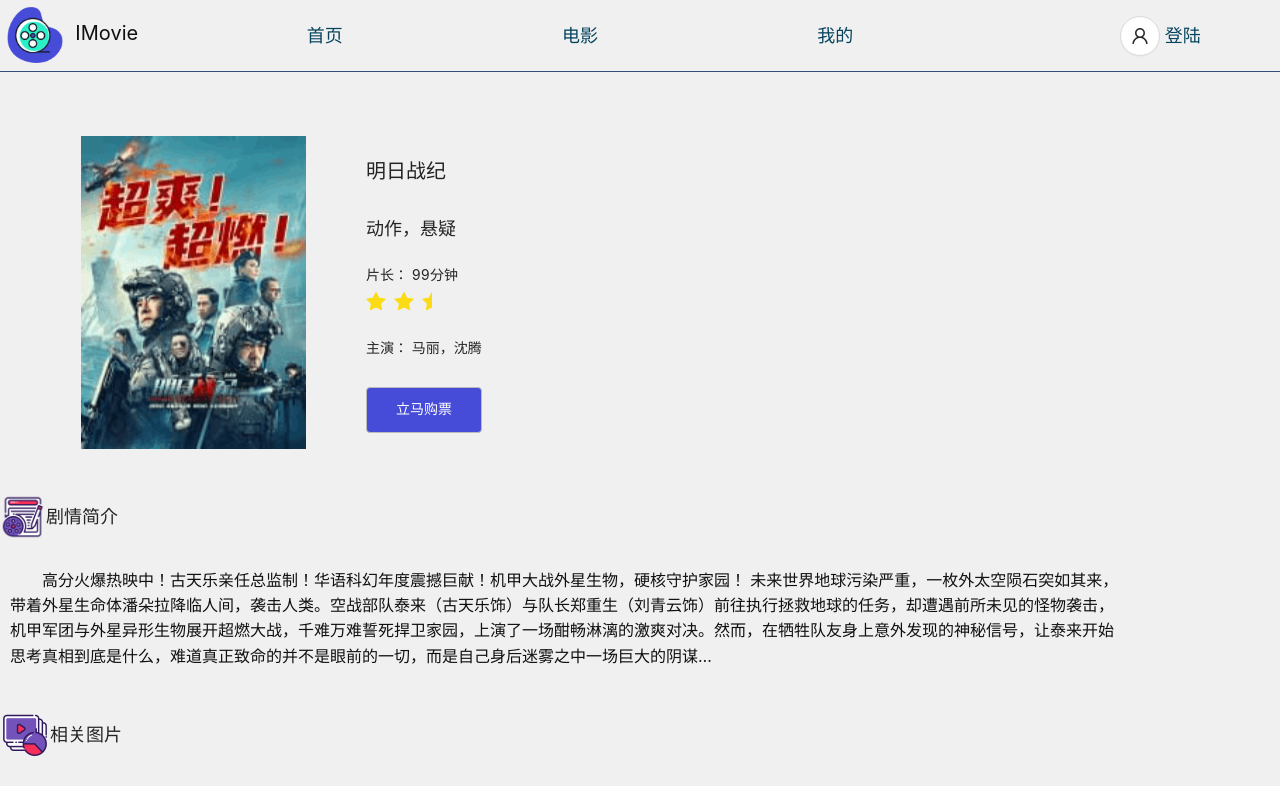
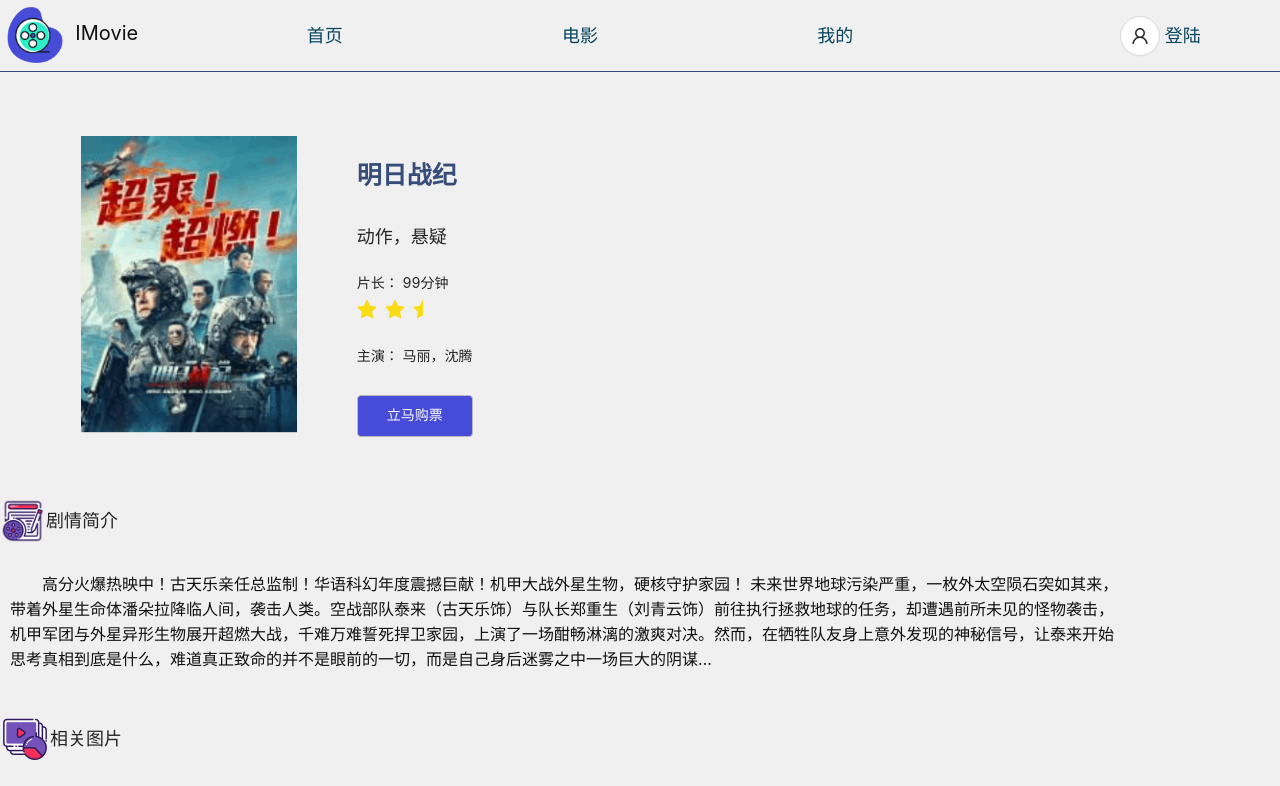
Before and after one commit to AFS-Bootcamp-202207-Class-2-1/IMovieFront, a React app: page /movies in a window 1280 px wide. Shown: the top 786 px of the page. Built offline with nearby package versions, Linux system fonts and the light colour scheme.

Commit message:
feat:add session module

```diff
--- a/package.json
+++ b/package.json
@@ -63,8 +63,8 @@
     "workbox-webpack-plugin": "^6.4.1"
   },
   "scripts": {
-    "start": "DISABLE_ESLINT_PLUGIN=true node scripts/start.js",
-    "build": "DISABLE_ESLINT_PLUGIN=true node scripts/build.js",
+    "start": "node scripts/start.js",
+    "build": "node scripts/build.js",
     "test": "",
     "serve": "node serve.js"
   },
--- a/src/App.js
+++ b/src/App.js
@@ -4,6 +4,7 @@ import IndexPage from "./pages/IndexPage";
 import Login from "./pages/Login";
 import Register from "./pages/Register";
 import MoviesPage from "./pages/MoviesPage";
+import TicketSelect from "./pages/TicketSelect";
 
 function App() {
   return (
@@ -11,6 +12,7 @@ function App() {
         <Route path="/" element={<IndexLayout />}>
           <Route index element={<IndexPage />} />
           <Route path="/movies" element={<MoviesPage />} />
+          <Route path="/ticket" element={<TicketSelect />} />
         </Route>
         <Route path="register" element={<Register />} />
         <Route path="login" element={<Login />} />
--- a/src/api/api.js
+++ b/src/api/api.js
@@ -1,7 +1,7 @@
 import axios from "axios";
 
 const api = axios.create({
-    baseURL: "http://10.222.232.184:8083"
+    baseURL: "http://10.222.232.184:8084"
 })
 
 export default api;
--- /dev/null
+++ b/src/api/ticketSelect.js
@@ -0,0 +1,9 @@
+import api from "./api"
+
+export const getSessions = (id) => {
+    return api.get("/session/1")
+};
+
+export const getMovieDetail = (id) => {
+    return api.get("/detail/1")
+};
--- a/src/assets/less/MovieDetails.less
+++ b/src/assets/less/MovieDetails.less
@@ -2,11 +2,21 @@
     display: flex;
     margin-top: 64px;
     margin-left: 81px;
+    .movie-cover {
+        height: 300px;
+    }
     .DetailIntroduce {
         padding: 20px 0px 20px 60px;
+        width: 65%;
+        .movie-name {
+            font-weight: bold;
+            font-size: 25px;
+            color: #364d79;
+        }
         .button {
             width: 116px;
-            height: 46px;
+            height: 42px;
+            cursor: pointer;
             background-color: rgba(70, 75, 216, 100);
             color: #FFFFFFFF;
             border-radius: 4px;
--- /dev/null
+++ b/src/assets/less/ticketSession.less
@@ -0,0 +1,11 @@
+@import url('./MovieDetails.less');
+
+.session-selector {
+    margin-top: 10px;
+}
+
+.score {
+    font-size: 50px;
+    color: #BD3124;
+    padding-top: 20px;
+}
--- a/src/components/MovieDetails.jsx
+++ b/src/components/MovieDetails.jsx
@@ -7,14 +7,14 @@ const MovieDetails = (props) => {
     const { movie } = props;
     return (
         <div className="Detail-Movie">
-            <img src={MovieCover} alt="cover" />
+            <img className='movie-cover' src={MovieCover} alt="cover" />
             <div className="DetailIntroduce">
-                <div className="fs-20 black-1">明日战纪</div>
+                <div className="fs-20 black-1 movie-name">明日战纪</div>
                 <div className="fs-18 black-1 mt-28" >动作，悬疑</div>
                 <div className="fs-14 black-1 mt-20">片长： 99分钟</div>
                 <Rate allowHalf defaultValue={2.5} className="mt-13"/>
                 <div className="fs-14 black-1 mt-20">主演： 马丽，沈腾</div>
-                <button className="button mt-28">立马购票</button>
+                <a href="/ticket"><button className="button mt-28">立马购票</button></a>
             </div>
         </div>
     );
--- /dev/null
+++ b/src/pages/TicketSelect.jsx
@@ -0,0 +1,50 @@
+import React from 'react';
+import '../assets/less/ticketSession.less'
+import { useState,useEffect } from 'react';
+import { getSessions,getMovieDetail } from '../api/ticketSelect'
+import { Button,DatePicker } from "antd";
+
+const TicketSelect = () => {
+
+    const [sessionList,setSessionList] = useState([])
+    const [details,setDetails] = useState({})
+
+    useEffect(() => {
+        getMovieDetail().then((response) => {
+            setDetails(response.data)
+        });
+        getSessions().then((response) => {
+            console.log(response.data)
+            setSessionList(response.data)
+        })
+    }, [])
+
+    const onChange = (date, dateString) => {
+        console.log(date, dateString);
+    };
+
+    return (
+        <div className="Detail-Movie">
+            <img className='movie-cover' src={details.movieImage} alt="cover" />
+            <div className="DetailIntroduce">
+                <div className="fs-20 black-1 movie-name">{details.movieName}</div>
+                <div className="fs-18 black-1 mt-28">{details.movieCatagory}</div>
+                <div className="fs-14 black-1 mt-20">时长： {details.movieTime} 分钟</div>
+                <div className="fs-14 black-1 mt-20">主演： {details.moviePerformers}</div>
+                <div className="fs-14 black-1 mt-20 session-container">场次：<DatePicker onChange={onChange} />
+                    <div className='session-selector'>
+                        {
+                            sessionList.map((item,index) => (
+                                <Button key={index} value={item}>{item.cinemaName} {item.cinemaMovieTimeWatchtime} {item.cinemaMovieTimeEndtime}</Button>
+                        ))}
+                    </div>
+                </div>
+            </div>
+            <div className='score'>
+                {details.movieScore}
+            </div>
+        </div>
+    );
+};
+
+export default TicketSelect;
```
